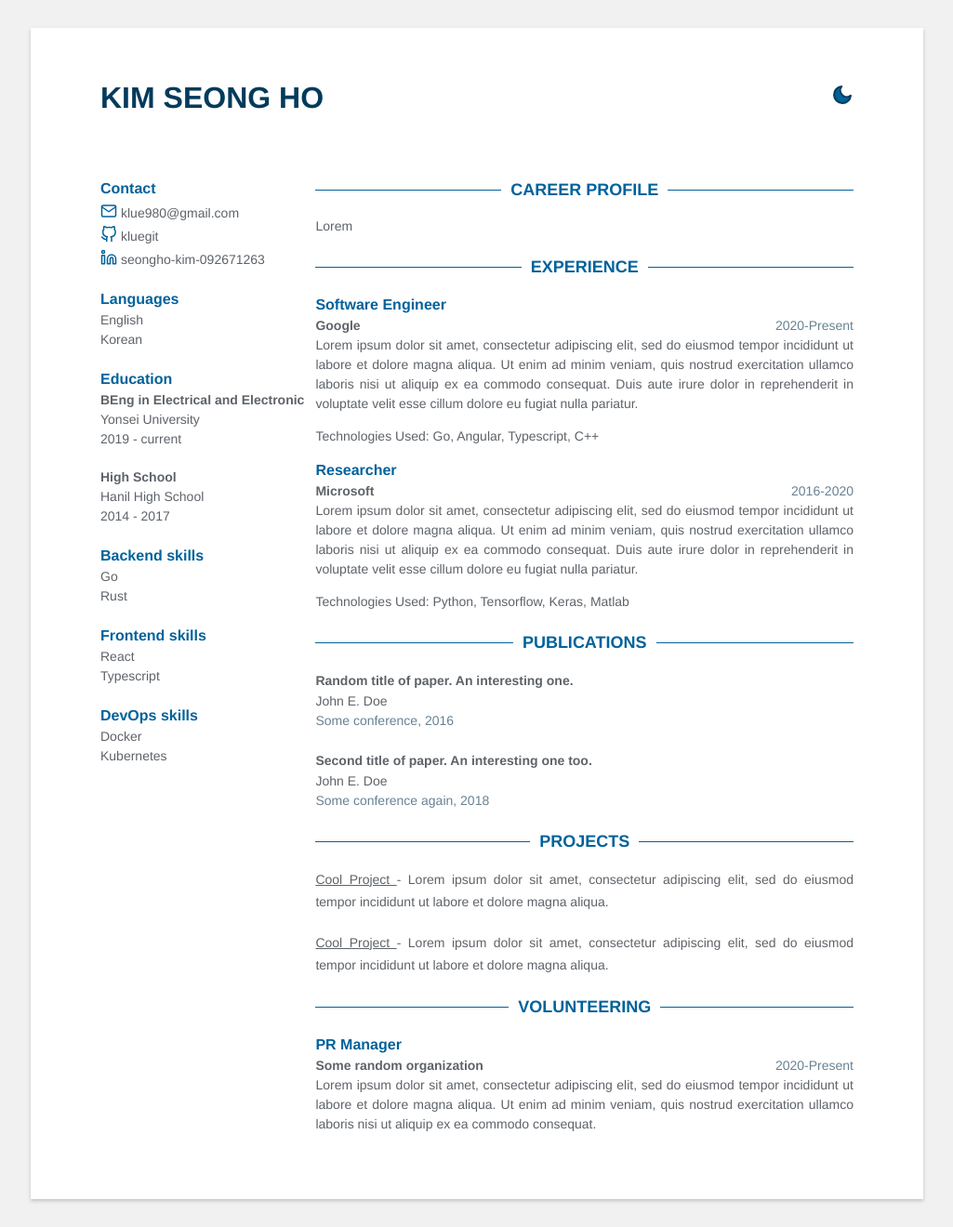
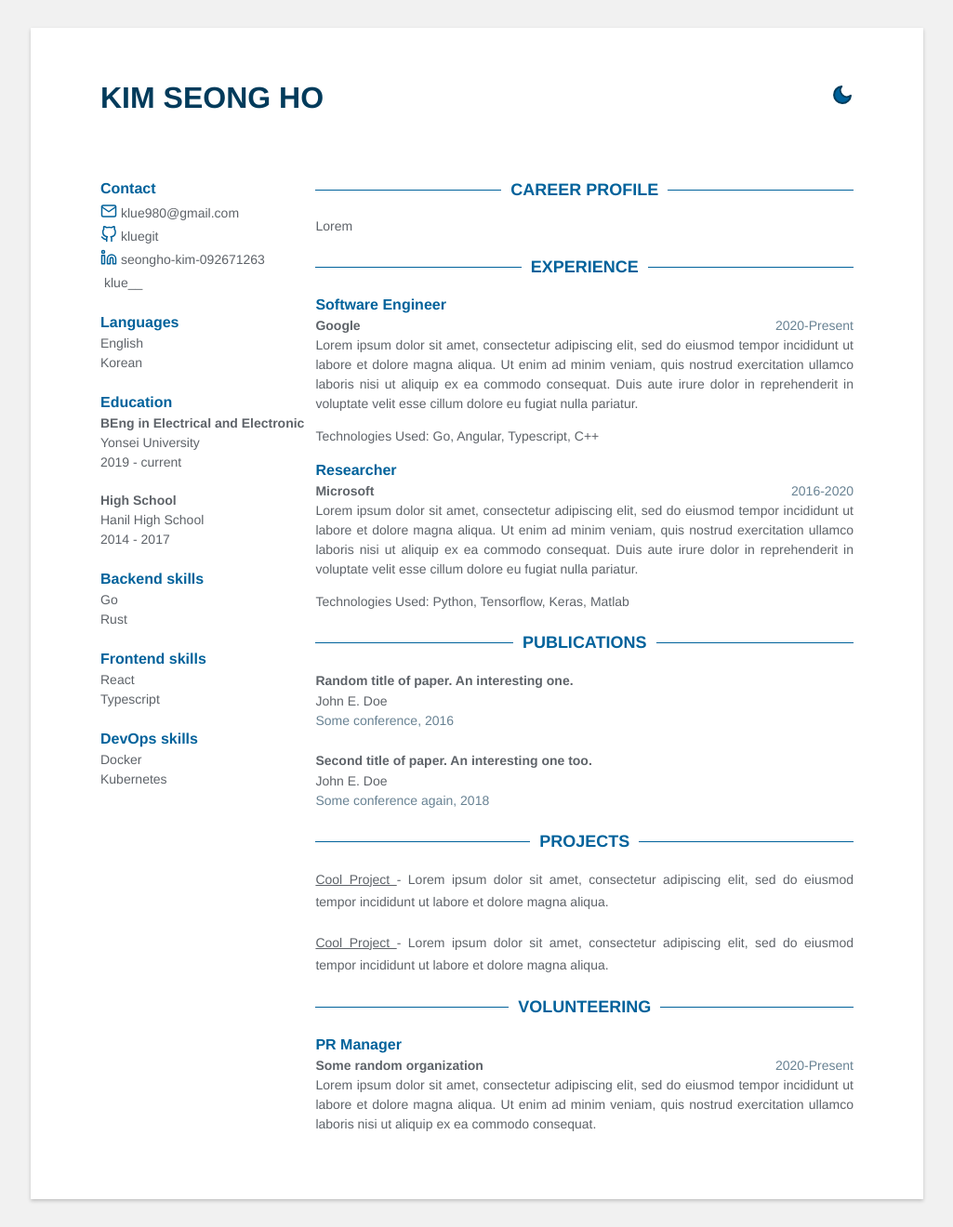
Before and after one commit to klue980/klue980.github.io, a Jekyll site: the page built from index.html, in a window 1280 px wide. Shown: the whole page at 93% size, without its empty margins (127-1152 px from the left). Built offline with Jekyll 4.4.1, drawn with Linux system fonts in a browser that asks for light colours.

Commit message:
add naver

```diff
--- a/_config.yml
+++ b/_config.yml
@@ -1,6 +1,6 @@
 title: CV | Kim Seong Ho
-description:  A beautiful template for your CV.
-url: https://jekyll-cv.stavrospanakakis.com
+description:
+url:
 baseurl: ''
 theme_skin: blue
 
--- a/_data/data.yml
+++ b/_data/data.yml
@@ -7,6 +7,7 @@ contact:
   email: klue980@gmail.com
   github: kluegit
   linkedin: seongho-kim-092671263
+  naver: klue__
   phone:
   gitlab:
   twitter:
--- a/_includes/contact.html
+++ b/_includes/contact.html
@@ -55,5 +55,14 @@
             </a>
         </div>
     {% endif %}
+
+    {% if contact.naver %}
+        <div class="contact-item">
+            <i data-feather="naver"></i>
+            <a href="https://blog.naver.com/{{contact.naver}}">
+                {{contact.naver}}
+            </a>
+        </div>
+    {% endif %}
 </section>
 {% endif %}
```
Also changed, not shown: preview.png (deleted).
